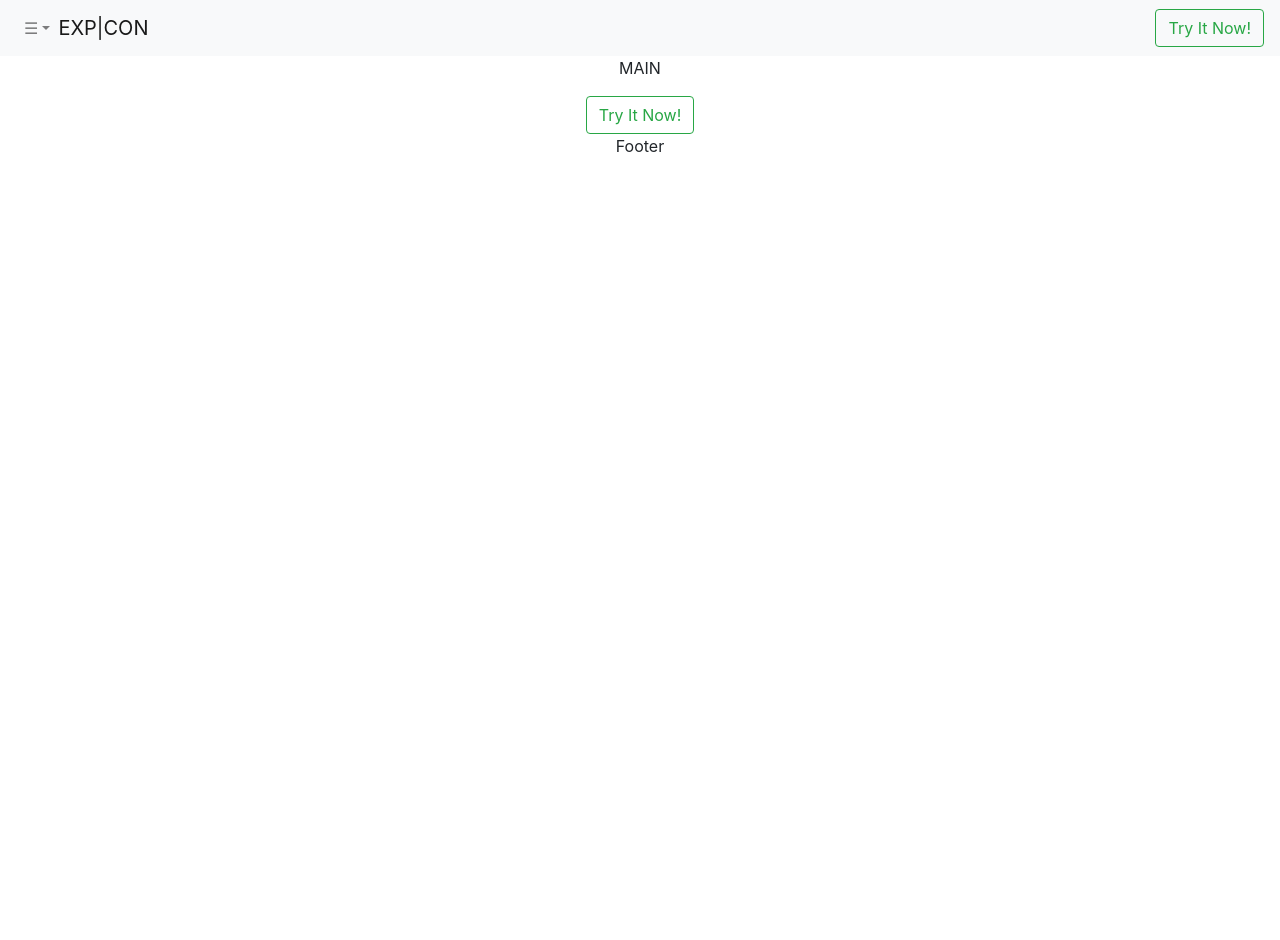
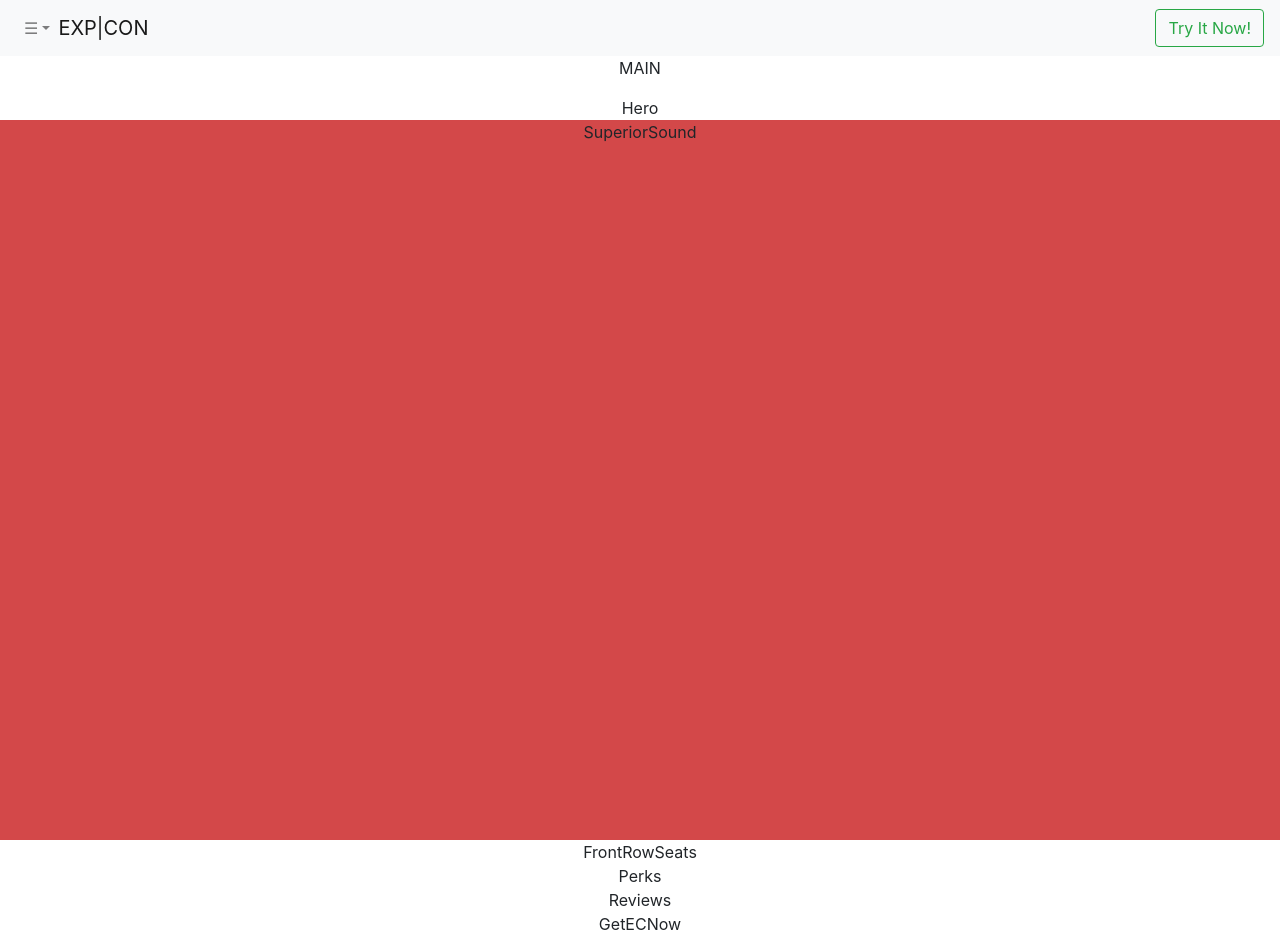
Before and after one commit to masinette/speers-expcon, a React (Create React App) app in the folder speers/: page / in a window 1280 px wide. Shown: the top 940 px of the page. Before the commit the page ends 800 px from the top, so only its background shows below. Built offline with nearby package versions, Linux system fonts and the light colour scheme.

Commit message:
import css to main-landing components

```diff
--- a/speers/src/components/main-landing/FrontRowSeats.jsx
+++ b/speers/src/components/main-landing/FrontRowSeats.jsx
@@ -0,0 +1,8 @@
+import React from 'react'
+import './main-landing.css';
+
+export default function FrontRowSeats() {
+  return (
+    <div>FrontRowSeats</div>
+  )
+}
--- a/speers/src/components/main-landing/GetECNow.jsx
+++ b/speers/src/components/main-landing/GetECNow.jsx
@@ -0,0 +1,8 @@
+import React from 'react'
+import './main-landing.css';
+
+export default function GetECNow() {
+  return (
+    <div>GetECNow</div>
+  )
+}
--- a/speers/src/components/main-landing/Hero.jsx
+++ b/speers/src/components/main-landing/Hero.jsx
@@ -0,0 +1,8 @@
+import React from 'react'
+import './main-landing.css';
+
+export default function Hero() {
+  return (
+    <div>Hero</div>
+  )
+}
--- a/speers/src/components/main-landing/Main.jsx
+++ b/speers/src/components/main-landing/Main.jsx
@@ -1,11 +1,25 @@
 import React from 'react'
 import TryItButton from "../buttons/TryItButton";
+import Hero  from "../main-landing/Hero"
+import SuperiorSound  from "../main-landing/SuperiorSound"
+import FrontRowSeats  from "../main-landing/FrontRowSeats"
+import Perks  from "../main-landing/Perks"
+import Reviews  from "../main-landing/Reviews"
+import GetECNow  from "../main-landing/GetECNow"
+import './main-landing.css';
+
 
 export default function Main(props) {
   return (
     <div>
       <p>MAIN</p>
-      <TryItButton handleClick={props.handleClick}/>
+      {/* <TryItButton handleClick={props.handleClick}/> */}
+      <Hero />
+      <SuperiorSound />
+      <FrontRowSeats />
+      <Perks />
+      <Reviews />
+      <GetECNow />
     </div>
   )
 };
--- a/speers/src/components/main-landing/Perks.jsx
+++ b/speers/src/components/main-landing/Perks.jsx
@@ -0,0 +1,8 @@
+import React from 'react'
+import './main-landing.css';
+
+export default function Perks() {
+  return (
+    <div>Perks</div>
+  )
+}
--- a/speers/src/components/main-landing/Reviews.jsx
+++ b/speers/src/components/main-landing/Reviews.jsx
@@ -0,0 +1,8 @@
+import React from 'react'
+import './main-landing.css';
+
+export default function Reviews() {
+  return (
+    <div>Reviews</div>
+  )
+}
--- a/speers/src/components/main-landing/SuperiorSound.jsx
+++ b/speers/src/components/main-landing/SuperiorSound.jsx
@@ -0,0 +1,8 @@
+import React from 'react';
+import './main-landing.css';
+
+export default function SuperiorSound() {
+  return (
+    <div class="superior-sound-bg-color">SuperiorSound</div>
+  )
+}
--- /dev/null
+++ b/speers/src/components/main-landing/main-landing.css
@@ -0,0 +1,4 @@
+.superior-sound-bg-color{
+  background-color: #D34849;
+  height: 90vh;
+}
```
